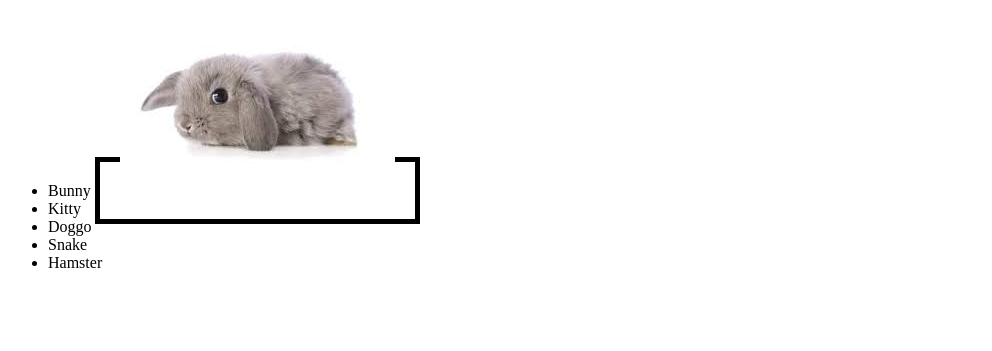
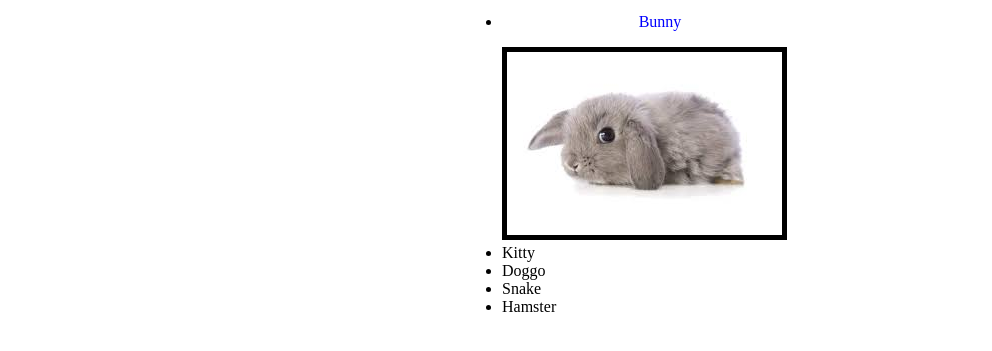
Before and after one commit to StollerSystem/animal_shelter_page, a plain HTML site: page index.html in a window 1280 px wide. Shown: the part 95-446 px from the top of the page, without its empty margins (0-992 px from the left). Drawn offline with Linux system fonts and the light colour scheme.

Commit message:
centering everything
Co-authored-by Drew Lockhart <drewmlockhart@gmail.com>

```diff
--- a/css/styles.css
+++ b/css/styles.css
@@ -8,18 +8,19 @@
   border-width: 5px;
   background-color: pink;
   margin-bottom: 10px;
-
 }
 
-.animals img {
-  border-color: blueviolet;
-  border-width: 10px;
+img {
+  border: solid 5px black;
 }
-.picture {
+
+ul {
+  width: 25%;
   margin: auto;
-  border: solid black;
-  padding: 20px;
-  border-width: 5px;
+}
 
-
+p {
+  text-align: center;
+  text-emphasis-style: bold;
+  color: blue;
 }
--- a/index.html
+++ b/index.html
@@ -8,8 +8,8 @@
   <h1 class="text1">Here is the current list of friends for adoption:</h1>
   <div class="aniamls">
     <ul>
-      <li>Bunny
-      <span class="picture"><img src="BUNNY1.jpg"></span>
+      <li><p>Bunny</p>
+      <img src="BUNNY1.jpg">
       </li>
 
 
```
